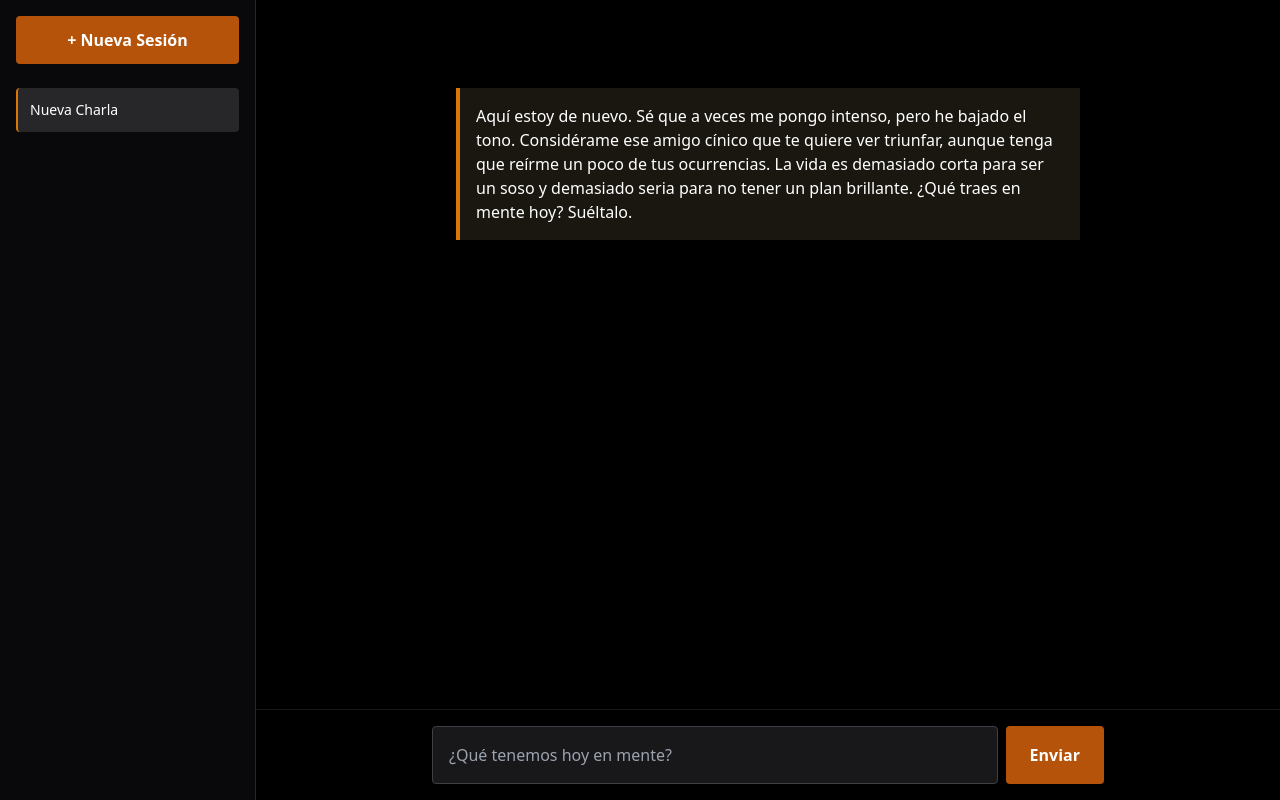
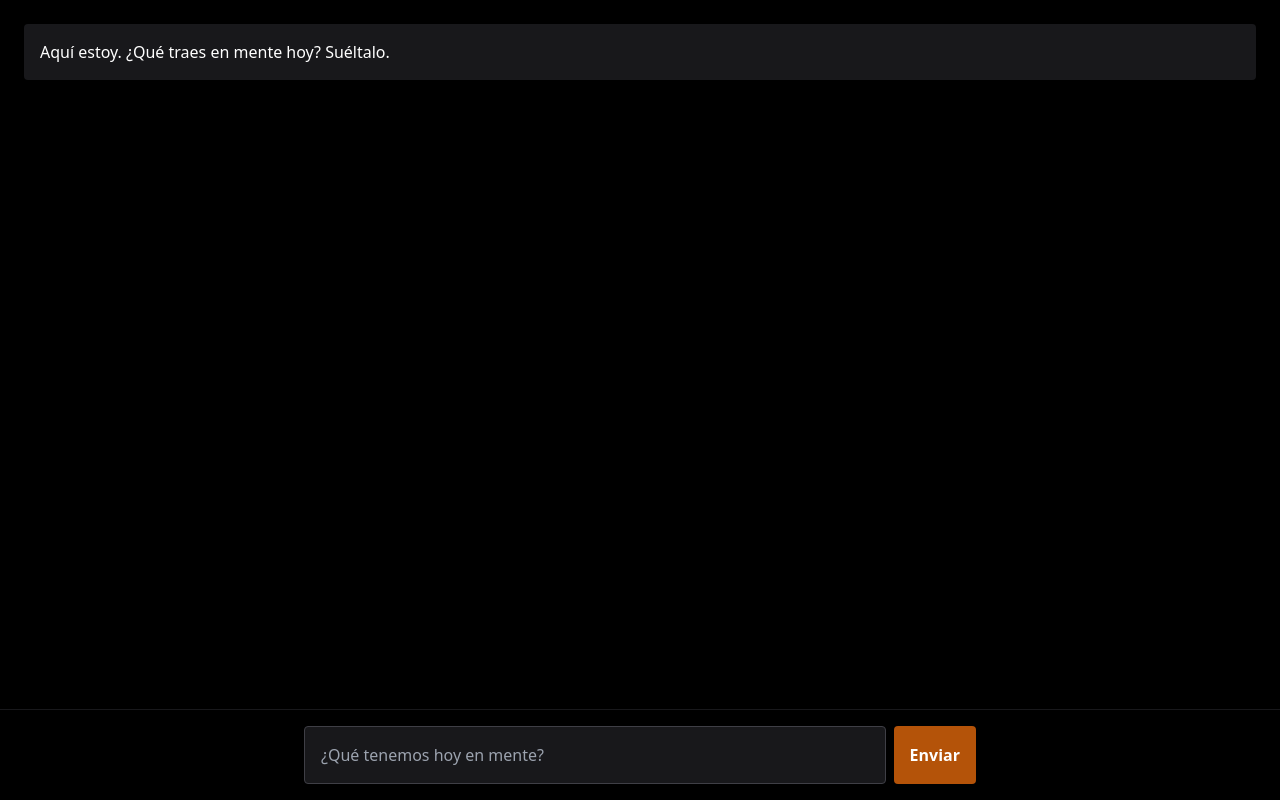
Before and after one commit to InquisidorIA/Inquisidor-chat, a website: page index.html in a window 1280 px wide. Drawn offline with nearby package versions, Linux system fonts and the light colour scheme.

Commit message:
Update index.html

```diff
--- a/index.html
+++ b/index.html
@@ -2,119 +2,54 @@
 <html lang="es" class="h-full">
 <head>
     <meta charset="UTF-8">
-    <meta name="viewport" content="width=device-width, initial-scale=1.0, maximum-scale=1.0, user-scalable=no, viewport-fit=cover">
-    <title>El Inquisidor</title>
+    <meta name="viewport" content="width=device-width, initial-scale=1.0">
+    <title>Clarence</title>
     <script src="https://cdn.tailwindcss.com"></script>
-    <style>
-        body { background: #000; height: 100vh; display: flex; overflow: hidden; }
-        #sidebar { position: fixed; left: -256px; top: 0; bottom: 0; z-index: 50; transition: left 0.3s; background: #09090b; width: 256px; }
-        #sidebar.open { left: 0; }
-        #chat-area { flex: 1; display: flex; flex-direction: column; height: 100vh; width: 100%; }
-        #overlay { position: fixed; inset: 0; background: rgba(0,0,0,0.5); z-index: 40; display: none; }
-        #overlay.open { display: block; }
-        @media (min-width: 768px) { #sidebar { position: relative; left: 0; } }
-    </style>
 </head>
-<body class="text-white">
-
-    <div id="overlay" onclick="toggleSidebar()"></div>
-
-    <button onclick="toggleSidebar()" class="md:hidden fixed top-4 left-4 z-50 p-2 bg-zinc-800 rounded">☰</button>
-
-    <div id="sidebar" class="border-r border-zinc-800 p-4 flex flex-col">
-        <button onclick="nuevaSesion()" class="bg-amber-700 hover:bg-amber-600 w-full p-3 rounded mb-6 font-bold transition">+ Nueva Sesión</button>
-        <div id="lista-sesiones" class="flex-1 overflow-y-auto space-y-2"></div>
-    </div>
-
-    <div id="chat-area">
-        <div id="chat-scroll" class="flex-1 overflow-y-auto pt-16">
-            <div id="chat-container" class="max-w-2xl mx-auto p-6 space-y-6"></div>
-        </div>
-        <div class="p-4 border-t border-zinc-900 bg-black">
-            <div class="max-w-2xl mx-auto flex gap-2">
-                <input id="input" class="flex-1 bg-zinc-900 p-4 rounded text-white border border-zinc-700 focus:outline-none" placeholder="¿Qué tenemos hoy en mente?">
-                <button id="send-btn" class="bg-amber-700 hover:bg-amber-600 px-6 rounded font-bold transition">Enviar</button>
-            </div>
+<body class="bg-black text-white h-screen flex flex-col">
+    <div id="chat-container" class="flex-1 overflow-y-auto p-6 space-y-4"></div>
+    <div class="p-4 border-t border-zinc-900">
+        <div class="max-w-2xl mx-auto flex gap-2">
+            <input id="input" class="flex-1 bg-zinc-900 p-4 rounded border border-zinc-700" placeholder="¿Qué tenemos hoy en mente?">
+            <button id="send-btn" class="bg-amber-700 p-4 rounded font-bold">Enviar</button>
         </div>
     </div>
 
     <script>
-        let sesiones = JSON.parse(localStorage.getItem('inquisidor_sesiones')) || [{ id: Date.now(), titulo: "Nueva Charla", mensajes: [] }];
-        let actualId = sesiones[0].id;
+        const userId = 'user_123'; // Esto debería ser dinámico luego
+        let mensajes = [{ role: 'assistant', content: "Aquí estoy. ¿Qué traes en mente hoy? Suéltalo." }];
 
-        if (sesiones[0].mensajes.length === 0) {
-            sesiones[0].mensajes.push({ role: 'assistant', content: "Aquí estoy de nuevo. Sé que a veces me pongo intenso, pero he bajado el tono. Considérame ese amigo cínico que te quiere ver triunfar, aunque tenga que reírme un poco de tus ocurrencias. La vida es demasiado corta para ser un soso y demasiado seria para no tener un plan brillante. ¿Qué traes en mente hoy? Suéltalo." });
-        }
-
-        function toggleSidebar() {
-            document.getElementById('sidebar').classList.toggle('open');
-            document.getElementById('overlay').classList.toggle('open');
-        }
-
-        function guardar() { localStorage.setItem('inquisidor_sesiones', JSON.stringify(sesiones)); renderSidebar(); renderChat(); }
-
-        function renderSidebar() {
-            const list = document.getElementById('lista-sesiones');
-            list.innerHTML = sesiones.map(s => `
-                <div class="group flex items-center justify-between p-3 cursor-pointer rounded text-sm ${s.id === actualId ? 'bg-zinc-800 border-l-2 border-amber-600' : 'hover:bg-zinc-900'}">
-                    <span onclick="cambiarSesion(${s.id})" class="truncate flex-1">${s.titulo}</span>
-                    <button onclick="borrarSesion(${s.id})" class="opacity-0 group-hover:opacity-100 text-red-500 hover:text-red-400">✕</button>
+        function renderChat() {
+            const container = document.getElementById('chat-container');
+            container.innerHTML = mensajes.map(m => `
+                <div class="${m.role === 'user' ? 'text-right' : 'bg-zinc-900 p-4 rounded'}">
+                    ${m.content}
                 </div>
             `).join('');
-        }
-
-        function borrarSesion(id) {
-            event.stopPropagation();
-            if(sesiones.length <= 1) { alert("No puedes borrar la única charla."); return; }
-            sesiones = sesiones.filter(s => s.id !== id);
-            actualId = sesiones[0].id;
-            guardar();
-        }
-
-        function cambiarSesion(id) {
-            actualId = id;
-            renderChat();
-            renderSidebar();
-            if(window.innerWidth < 768) toggleSidebar();
-        }
-
-        function nuevaSesion() {
-            const nueva = { id: Date.now(), titulo: "Nueva Charla", mensajes: [{ role: 'assistant', content: "Hoja en blanco. ¿Qué vamos a desmenuzar hoy?" }] };
-            sesiones.unshift(nueva);
-            actualId = nueva.id;
-            guardar();
-            if(window.innerWidth < 768) toggleSidebar();
-        }
-
-        function renderChat() {
-            const s = sesiones.find(x => x.id === actualId);
-            const container = document.getElementById('chat-container');
-            container.innerHTML = s.mensajes.map(m => `
-                <div class="${m.role === 'user' ? 'text-right' : 'bg-[#1a1710] border-l-4 border-amber-600 p-4'}">
-                    <div class="${m.role === 'user' ? 'inline-block p-4 bg-zinc-900 rounded' : ''}">${m.content}</div>
-                </div>
-            `).join('');
-            document.getElementById('chat-scroll').scrollTop = document.getElementById('chat-scroll').scrollHeight;
         }
 
         async function enviar() {
             const input = document.getElementById('input');
             const text = input.value.trim();
             if (!text) return;
-            let s = sesiones.find(x => x.id === actualId);
-            s.mensajes.push({ role: 'user', content: text });
-            if (s.mensajes.length === 2) s.titulo = text.substring(0, 20);
+
+            mensajes.push({ role: 'user', content: text });
             input.value = '';
             renderChat();
-            const res = await fetch('/api/chat', { method: 'POST', headers: {'Content-Type': 'application/json'}, body: JSON.stringify({ messages: s.mensajes }) });
+
+            const res = await fetch('/api/chat', {
+                method: 'POST',
+                headers: {'Content-Type': 'application/json'},
+                body: JSON.stringify({ messages, userId })
+            });
+
             const data = await res.json();
-            s.mensajes.push({ role: 'assistant', content: data.content });
-            guardar();
+            mensajes.push({ role: 'assistant', content: data.content });
+            renderChat();
         }
 
         document.getElementById('send-btn').onclick = enviar;
-        document.getElementById('input').onkeydown = (e) => { if(e.key === 'Enter') enviar(); };
-        renderSidebar(); renderChat();
+        renderChat();
     </script>
 </body>
 </html>
```
